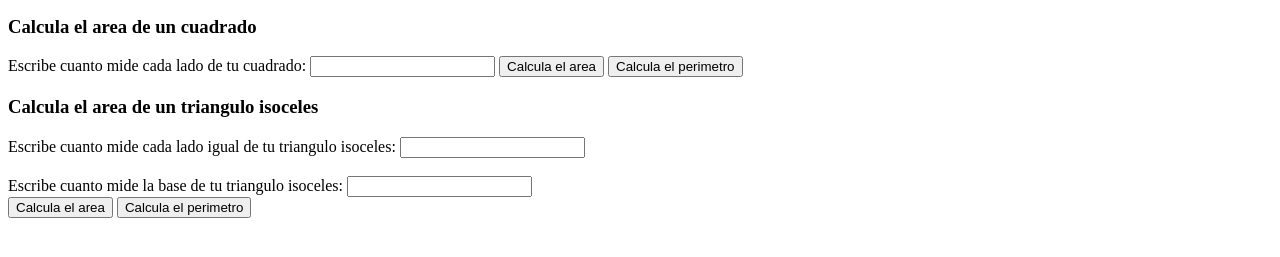
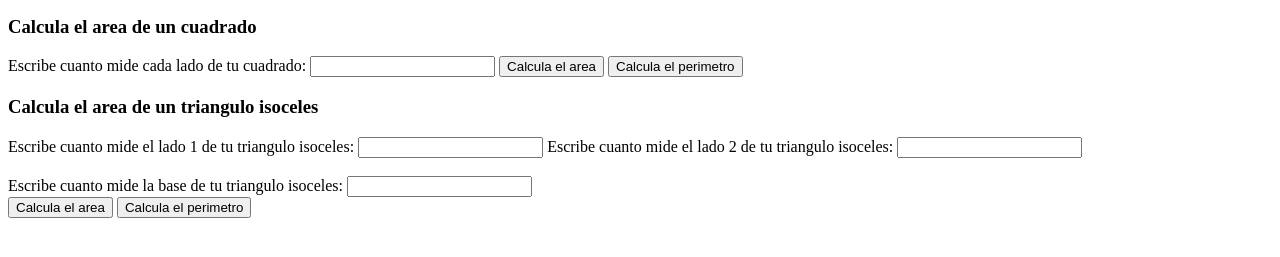
Before and after one commit to wildchamo/cursoPracticoJs, a website: page src/pruebajs/taller1/figuras.html in a window 1280 px wide. Shown: the part 101-358 px from the top of the page. Drawn offline with Linux system fonts and the light colour scheme.

Commit message:
agrego el otro lado al formulario

```diff
--- a/src/pruebajs/taller1/figuras.html
+++ b/src/pruebajs/taller1/figuras.html
@@ -39,10 +39,16 @@
 
     <form action="">
         <label for="InputTrianguloI">
-            Escribe cuanto mide cada lado igual de tu triangulo isoceles:
+            Escribe cuanto mide el lado 1 de tu triangulo isoceles:
         </label>
 
         <input id="InputTrianguloI" type="number">
+
+        <label for="InputTrianguloI2">
+            Escribe cuanto mide el lado 2 de tu triangulo isoceles:
+        </label>
+
+        <input id="InputTrianguloI2" type="number">
 
         <br>
         <br>
```
